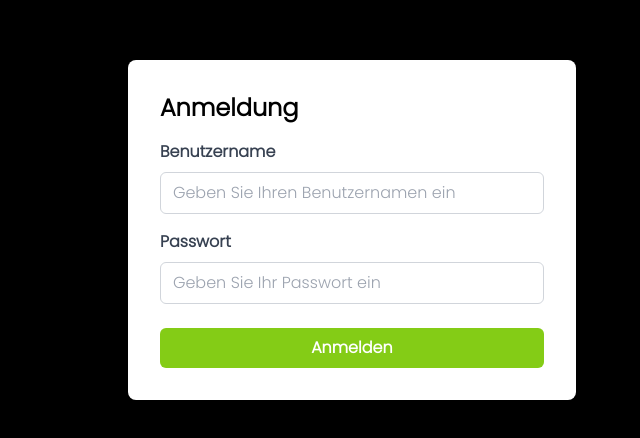
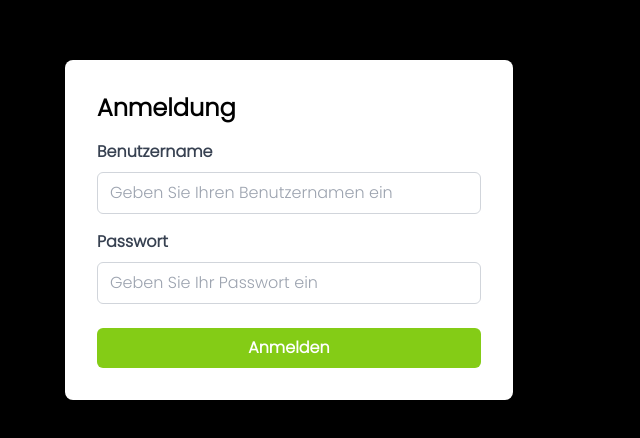
Before and after one commit to boymeetsblockchain/jill-hardener, a React (Create React App) app: page / in a window 1280 px wide. Shown: the part 170-608 px from the top of the page, without its empty margins (351-991 px from the left). Built offline with nearby package versions, Linux system fonts and the light colour scheme.

Commit message:
added the header

```diff
--- a/src/pages/SignIn.jsx
+++ b/src/pages/SignIn.jsx
@@ -21,7 +21,6 @@ export default function LoginForm() {
 
   return (
     <div className="flex justify-center items-center h-screen">
-      <h1>Deustsche Bank</h1>
       <form
         className="w-full max-w-md bg-white rounded-lg shadow-lg p-8"
         onSubmit={handleSubmit}
```
